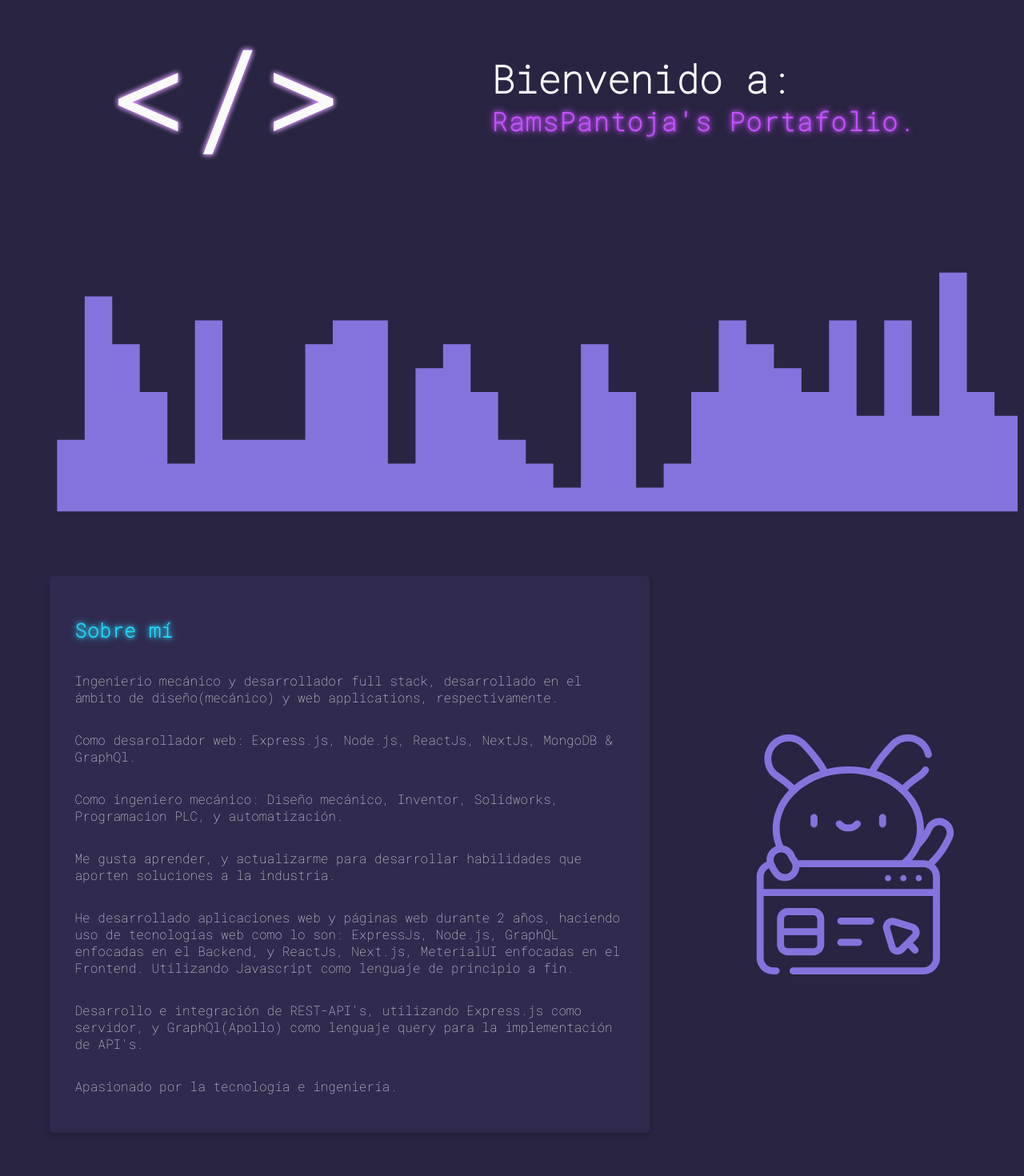
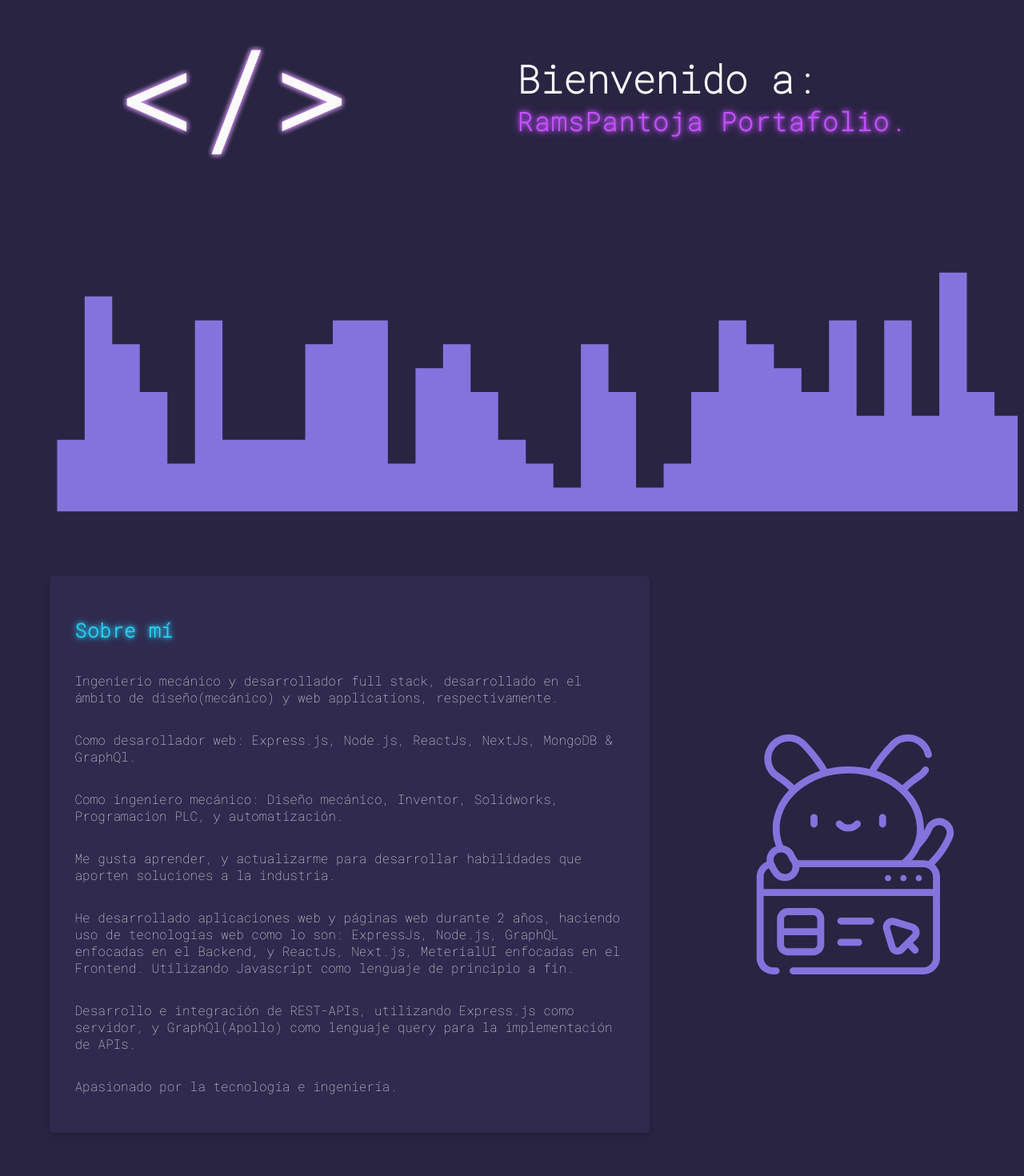
Before and after one commit to RamsPantoja/portafolio, a Next.js app: page / in a window 1280 px wide. Shown: the part 160-1630 px from the top of the page at 80% size. Built offline with nearby package versions, Linux system fonts and the light colour scheme.

Commit message:
Se quitaron apostrofes de los textos por motivos de optimizacion a la hora de hacer el build de la app.

```diff
--- a/pages/index.js
+++ b/pages/index.js
@@ -14,7 +14,7 @@ export default function Home() {
         <div className={styles.headerTitle_container}>
           <div className={styles.headerTitle}>
             <p>Bienvenido a:</p>
-            <h1>RamsPantoja's Portafolio.</h1>
+            <h1>RamsPantoja Portafolio.</h1>
           </div>
           <span>{'</>'}</span>
         </div>
@@ -31,7 +31,7 @@ export default function Home() {
             <p>Como ingeniero mecánico: Diseño mecánico, Inventor, Solidworks, Programacion PLC, y automatización.</p>
             <p>Me gusta aprender, y actualizarme para desarrollar habilidades que aporten soluciones a la industria.</p>
             <p>He desarrollado aplicaciones web y páginas web durante 2 años, haciendo uso de tecnologías web como lo son: ExpressJs, Node.js, GraphQL enfocadas en el Backend, y ReactJs, Next.js, MeterialUI enfocadas en el Frontend. Utilizando Javascript como lenguaje de principio a fin.</p>
-            <p>Desarrollo e integración de REST-API's, utilizando Express.js como servidor, y GraphQl(Apollo) como lenguaje query para la implementación de API's.</p>
+            <p>Desarrollo e integración de REST-APIs, utilizando Express.js como servidor, y GraphQl(Apollo) como lenguaje query para la implementación de APIs.</p>
             <p>Apasionado por la tecnología e ingeniería.</p>
           </div>
           <Image src='/diseno-web.svg' alt='developer-icon' width={300} height={300}/>
```
